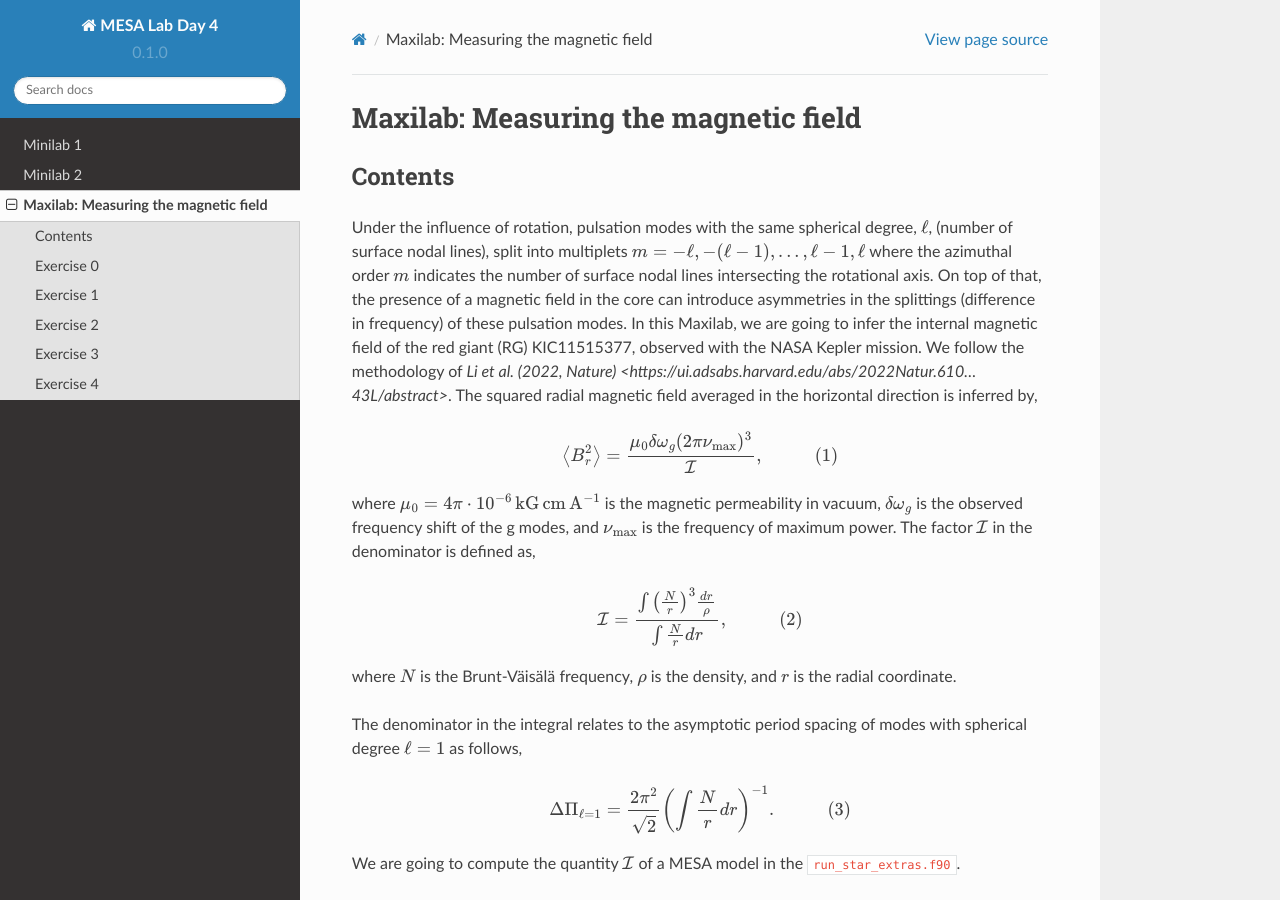
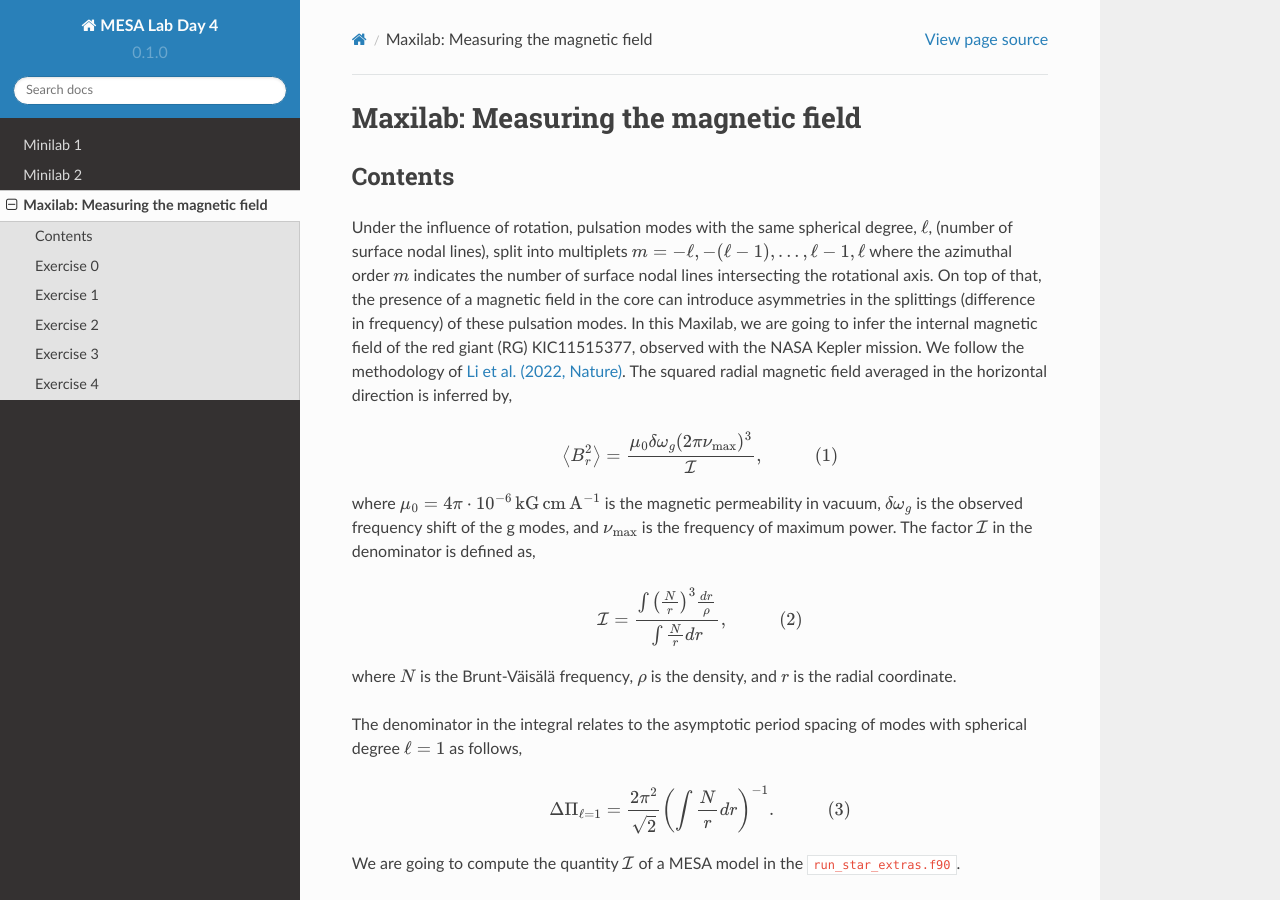
Before and after one commit to mesa-summer-school-2023/mesa-school-bugnet, a Sphinx documentation site: the page built from docs/maxilab.rst, in a window 1280 px wide and 900 px high. Built offline with Sphinx 7.4.7 and the Read the Docs theme 2.0.0, drawn with Linux system fonts in a browser that asks for light colours.

Commit message:
Update maxilab.rst

```diff
--- a/docs/maxilab.rst
+++ b/docs/maxilab.rst
@@ -5,7 +5,7 @@ Contents
 --------
 
 Under the influence of rotation, pulsation modes with the same spherical degree, :math:`\ell`, (number of surface nodal lines), split into multiplets :math:`m = -\ell, -(\ell-1), ..., \ell-1, \ell` where the azimuthal order :math:`m` indicates the number of surface nodal lines intersecting the rotational axis. On top of that, the presence of a magnetic field in the core can introduce asymmetries in the splittings (difference in frequency) of these pulsation modes.
-In this Maxilab, we are going to infer the internal magnetic field of the red giant (RG) KIC11515377, observed with the NASA Kepler mission. We follow the methodology of `Li et al. (2022, Nature) <https://ui.adsabs.harvard.edu/abs/2022Natur.610...43L/abstract>`.  The squared radial magnetic field averaged in the horizontal direction is inferred by,
+In this Maxilab, we are going to infer the internal magnetic field of the red giant (RG) KIC11515377, observed with the NASA Kepler mission. We follow the methodology of `Li et al. (2022, Nature) <https://ui.adsabs.harvard.edu/abs/2022Natur.610...43L/abstract>`__.  The squared radial magnetic field averaged in the horizontal direction is inferred by,
 
 .. math::
 
```
